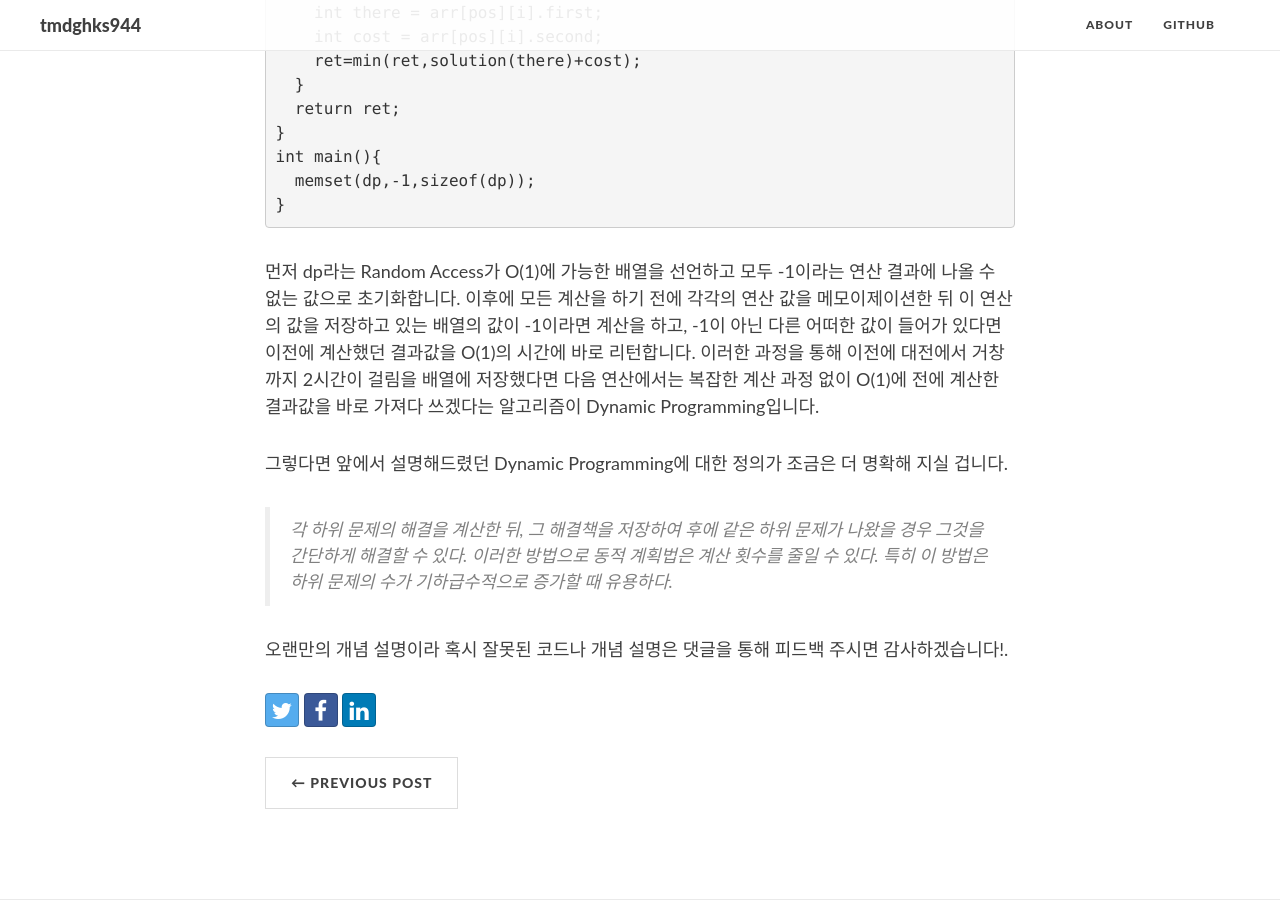
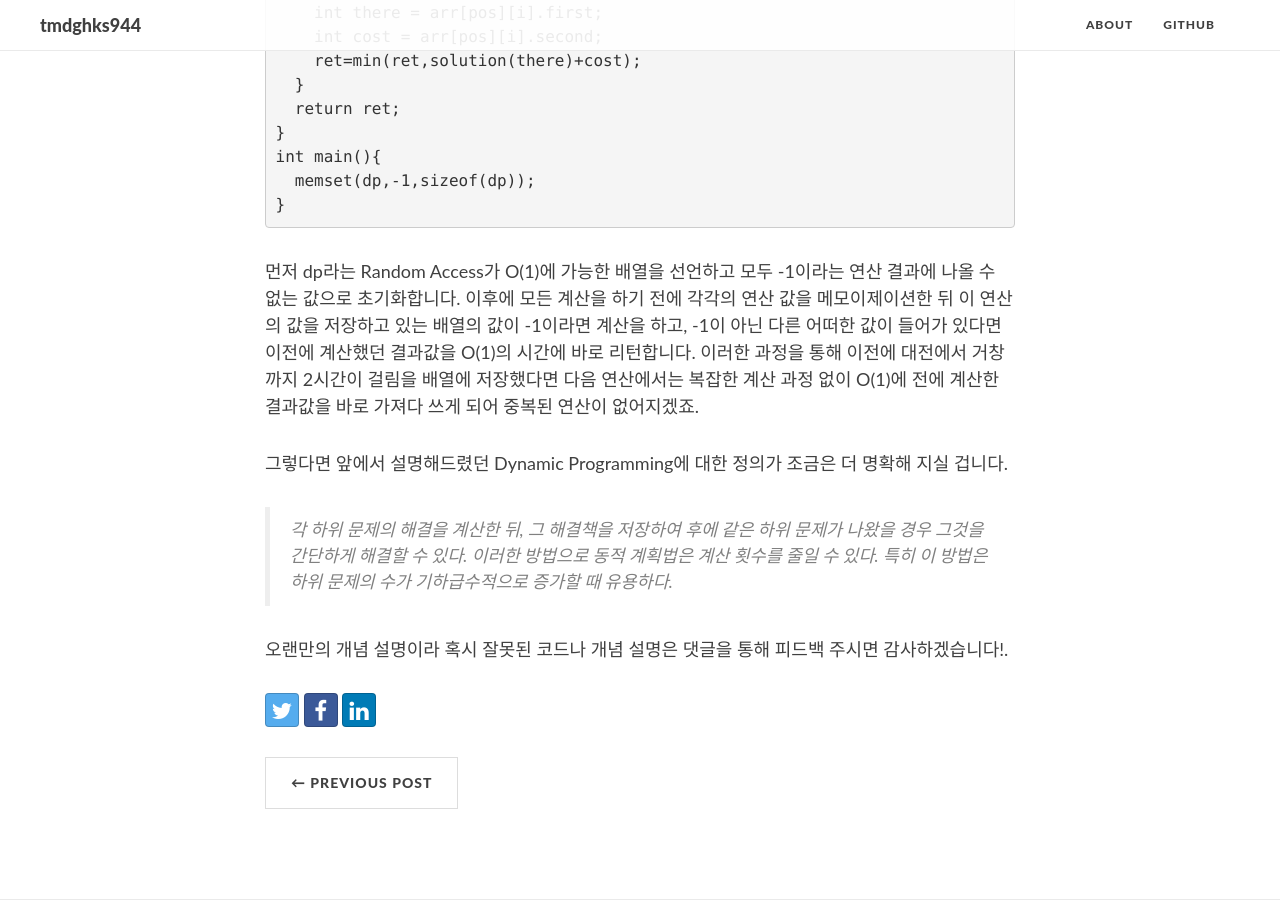
Before and after one commit to tmdghks944/tmdghks944.github.io, a Jekyll site: the page built from _posts/2017-04-18-01.md, in a window 1280 px wide and 900 px high, scrolled down 2302 px. Built offline with Jekyll 4.4.1, drawn with Linux system fonts in a browser that asks for light colours; nearby versions of some CDN libraries; comment, search, counter and statistics services are not loaded.

Commit message:
17.04.19

````diff
--- a/_posts/2017-04-18-01.md
+++ b/_posts/2017-04-18-01.md
@@ -60,7 +60,7 @@ int main(){
 }
 ```
 
-먼저 dp라는 Random Access가 O(1)에 가능한 배열을 선언하고 모두 -1이라는 연산 결과에 나올 수 없는 값으로 초기화합니다. 이후에 모든 계산을 하기 전에 각각의 연산 값을 메모이제이션한 뒤 이 연산의 값을 저장하고 있는 배열의 값이 -1이라면 계산을 하고, -1이 아닌 다른 어떠한 값이 들어가 있다면 이전에 계산했던 결과값을 O(1)의 시간에 바로 리턴합니다. 이러한 과정을 통해 이전에 대전에서 거창까지 2시간이 걸림을 배열에 저장했다면 다음 연산에서는 복잡한 계산 과정 없이 O(1)에 전에 계산한 결과값을 바로 가져다 쓰겠다는 알고리즘이 Dynamic Programming입니다.
+먼저 dp라는 Random Access가 O(1)에 가능한 배열을 선언하고 모두 -1이라는 연산 결과에 나올 수 없는 값으로 초기화합니다. 이후에 모든 계산을 하기 전에 각각의 연산 값을 메모이제이션한 뒤 이 연산의 값을 저장하고 있는 배열의 값이 -1이라면 계산을 하고, -1이 아닌 다른 어떠한 값이 들어가 있다면 이전에 계산했던 결과값을 O(1)의 시간에 바로 리턴합니다. 이러한 과정을 통해 이전에 대전에서 거창까지 2시간이 걸림을 배열에 저장했다면 다음 연산에서는 복잡한 계산 과정 없이 O(1)에 전에 계산한 결과값을 바로 가져다 쓰게 되어 중복된 연산이 없어지겠죠.
 
 그렇다면 앞에서 설명해드렸던 Dynamic Programming에 대한 정의가 조금은 더 명확해 지실 겁니다.
 
````
